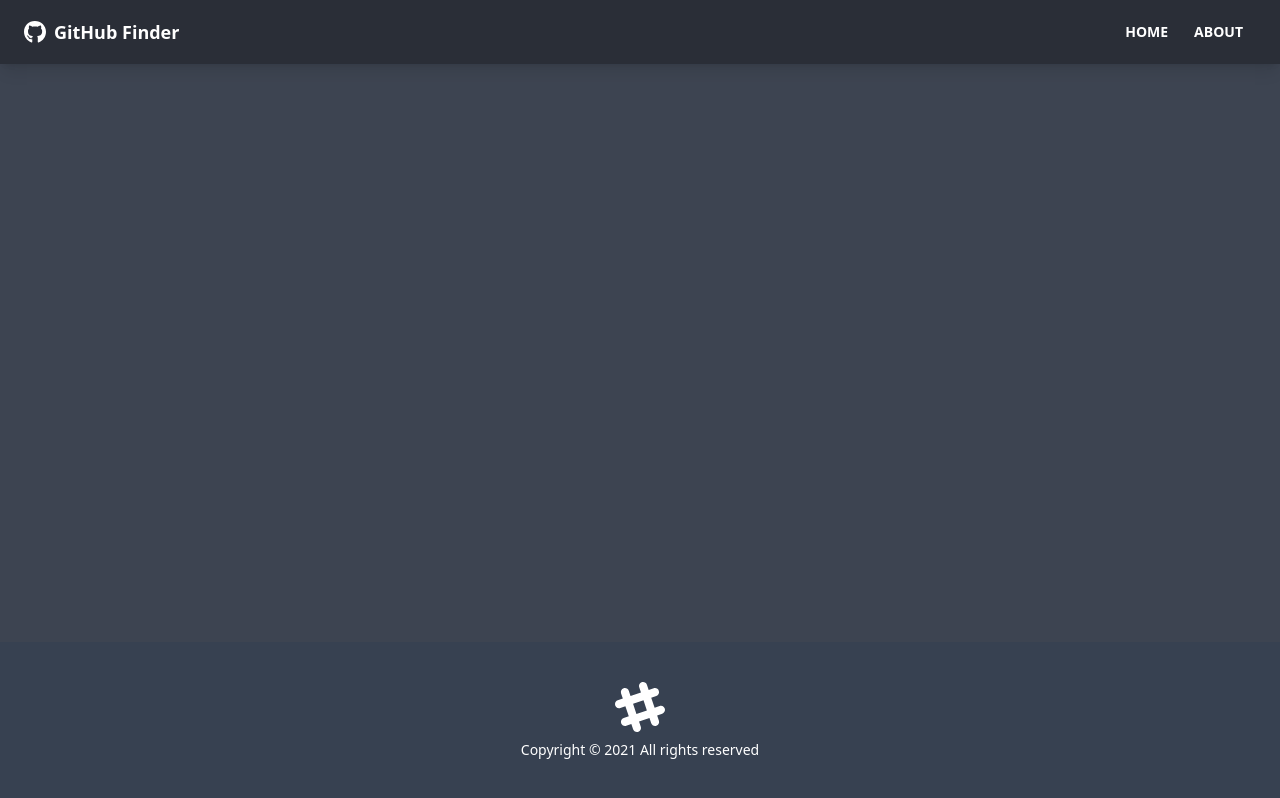
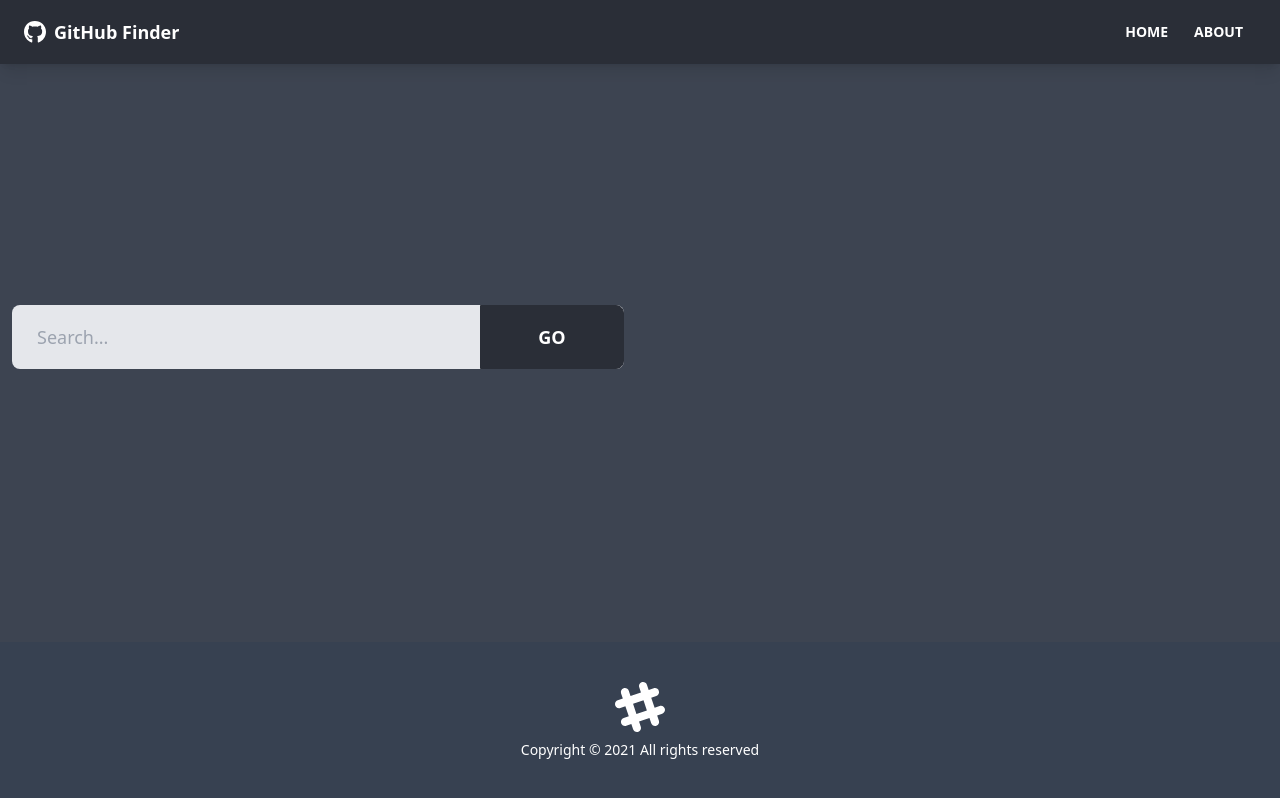
Before and after one commit to VladimirVolvakov/github-finder-app, a React (Create React App) app: page / in a window 1280 px wide. Built offline with nearby package versions, Linux system fonts and the light colour scheme.

Commit message:
feat: add search form

```diff
--- a/src/components/users/UserResults.jsx
+++ b/src/components/users/UserResults.jsx
@@ -4,7 +4,7 @@
 import UserItem from './UserItem'
 
 
-const UserResult = () => {
+const UserResults = () => {
   const { users, isLoading } = useContext(GithubContext)
 
   if (!isLoading) {
@@ -20,4 +20,4 @@
   }
 };
 
-export default UserResult;
+export default UserResults;
--- /dev/null
+++ b/src/components/users/UserSearch.jsx
@@ -0,0 +1,60 @@
+import { useState, useContext } from 'react'
+import GithubContext from '../../context/github/GithubContext'
+
+const UserSearch = () => {
+    const [text, setText] = useState('')
+
+    const { users } = useContext(GithubContext)
+
+    const handleChange = e => setText(e.target.value)
+
+    const handleSubmit = e => {
+        e.preventDefault()
+
+        if (text === '') {
+            alert('Please fill the form in')
+        } else {
+            // search users
+
+            setText('')
+        }
+    }
+    return (
+        <div
+            className='grid
+            grid-cols-1
+            md:grid-cols-2
+            xl:grid-cols-2
+            lg:grid-cols-2
+            mb-8
+            gap-8'>
+            <div>
+                <form onSubmit={handleSubmit}>
+                    <div className='form-control'>
+                        <div className='relative'>
+                            <input
+                                type='text'
+                                className='w-full pr-40 bg-gray-200 input input-lg text-black'
+                                placeholder='Search...'
+                                value={text}
+                                onChange={handleChange}
+                            />
+                            <button
+                                type='submit'
+                                className='absolute top-0 right-0 rounded-l-none w-36 btn btn-lg'>
+                                Go
+                            </button>
+                        </div>
+                    </div>
+                </form>
+            </div>
+            { users.length > 0 && (
+                <div>
+                    <button className='btn btn-ghost btn-lg'>Clear</button>
+                </div>
+            )}
+        </div>
+    )
+}
+
+export default UserSearch
--- a/src/pages/Home.jsx
+++ b/src/pages/Home.jsx
@@ -1,8 +1,10 @@
 import UserResult from '../components/users/UserResults'
+import UserSearch from '../components/users/UserSearch'
 
 const Home = () => {
     return (
         <>
+            <UserSearch />
             <UserResult />
         </>
     )
```
